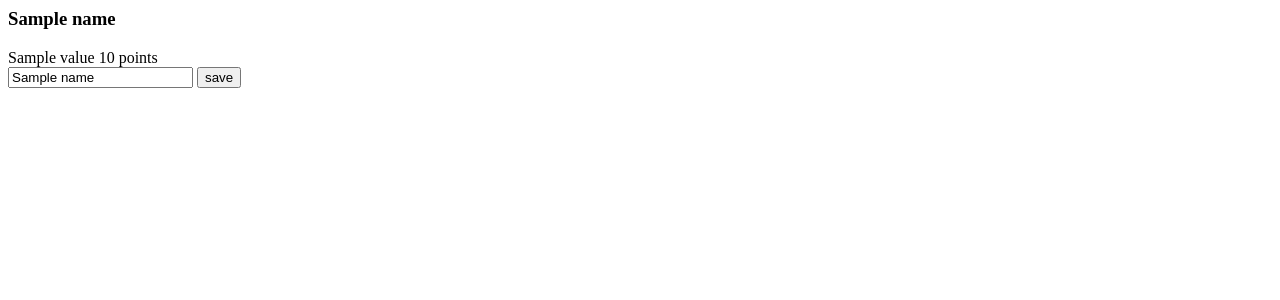
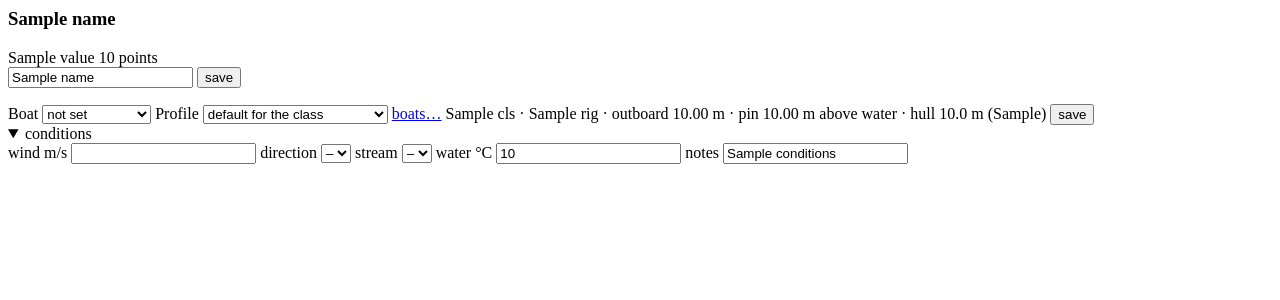
Before and after one commit to StrongCodr/SyncRow_Portal, a FastAPI app: template web/templates/interval_header.html in a window 1280 px wide. Shown: the top 300 px of the page. Run offline with FastAPI, Linux system fonts and the light colour scheme; the template is opened without the code that fills it: most values are stand-ins (such as "Sample title", 1, 10 or a date in 2020); parts of the project's set-up code (start-up, migrations or seed data) failed here and were passed over.

Commit message:
Run setup: boat class, boat profiles with rigging defaults, conditions
A run records its boat class (the app sends it at run start; the header has
it too) and optionally a boat profile; the portal resolves the rigging from
the profile's overrides on top of the class defaults (srow/boats.py: World
Rowing minimum masses, Concept2/row2k rigging norms, Empacher hull lengths).
Profiles live in the boat_profile measurement as JSON documents, one per
profile plus the per-class defaults; interval_meta now carries name, boat,
profile and the conditions typed in (wind, stream, water, notes), all as
string fields. /boats lists, adds, edits, deletes profiles and sets the
default per class. The raw loader also returns the units' fused Euler
angles and the sensor frame keeps the feather axis, for the kinematics.

```diff
--- a/srow/analysis/frame.py
+++ b/srow/analysis/frame.py
@@ -53,6 +53,7 @@ class SensorFrame:
     used_feather_fallback: bool  # PC1 was out-of-band; used PC2 instead
     stroke_axis_ok: bool       # a stroke-band axis was actually found (else PC1 kept blindly)
     held: np.ndarray           # bool per sample: gyro row identical to previous (zero-order-hold)
+    flip: np.ndarray | None = None   # feather-flip (shaft) axis in the sensor frame, when one was found
 
 
 def _autocorr_hz(proj: np.ndarray, times_s: np.ndarray) -> float:
@@ -363,5 +364,5 @@ def build_sensor_frame(times_s: np.ndarray, accel: np.ndarray, gyro: np.ndarray,
         dominant_hz=dominant_hz,                     # AUTOCORRELATION (harmonic-robust)
         sweep_energy=sweep_energy, fs=fs,
         used_feather_fallback=fb_rep, stroke_axis_ok=ok_rep,
-        held=held,
+        held=held, flip=flip_axis,
     )
--- a/web/main.py
+++ b/web/main.py
@@ -24,6 +24,7 @@ from fastapi.responses import HTMLResponse, JSONResponse, RedirectResponse, Resp
 from fastapi.templating import Jinja2Templates
 from starlette.middleware.sessions import SessionMiddleware
 
+from srow import boats
 from srow.config import load_settings
 from srow.services import InfluxService, LocationService
 from srow.analysis.load import load_raw_by_source
@@ -144,9 +145,125 @@ def interval_set_name(request: Request, tag: str = Form(...), value: str = Form(
     except Exception as e:  # pragma: no cover
         return HTMLResponse(f'<div class="text-red-400 text-sm">Could not save the name: {e}</div>')
     resp = templates.TemplateResponse(request=request, name="interval_header.html",
-                                      context={"tag": tag, "value": value, "name": name, "n": (int(n) if n.isdigit() else None)})
+                                      context={"tag": tag, "value": value, "name": name, "n": (int(n) if n.isdigit() else None),
+                                               "setup": _run_setup(value)})
     resp.headers["HX-Trigger"] = "intervals-changed"
     return resp
+
+
+WIND_DIRS = ("", "head", "tail", "cross")
+STREAMS = ("", "with", "against", "still")
+
+
+def _run_setup(value: str) -> dict:
+    """Everything the header and the charts need to know about the run's boat: its class and profile
+    as recorded, the profiles to choose from, the resolved rigging, and the conditions typed in."""
+    try:
+        meta = influx.fetch_interval_meta().get(value, {})
+    except Exception:  # pragma: no cover
+        meta = {}
+    try:
+        profiles, defaults = influx.fetch_boat_profiles()
+    except Exception:  # pragma: no cover
+        profiles, defaults = {}, {}
+    cls = meta.get("boat") if meta.get("boat") in boats.CLASSES else None
+    profile = boats.pick_profile(profiles, defaults, meta.get("profile"), cls)
+    rig = boats.resolve(cls, profile)
+    source = "profile" if profile is not None else ("class default" if cls else "assumed, no boat class recorded")
+    choices = sorted((p for p in profiles.values() if not p.deleted), key=lambda p: (p.cls, p.name.lower()))
+    return {"meta": meta, "cls": cls, "profile": profile, "profiles": choices, "defaults": defaults, "rig": rig,
+            "rig_source": source, "classes": boats.CLASSES, "wind_dirs": WIND_DIRS, "streams": STREAMS}
+
+
+@app.post("/interval/meta", response_class=HTMLResponse)
+def interval_set_meta(request: Request, tag: str = Form(...), value: str = Form(...), n: str = Form(""),
+                      boat: str = Form(""), profile: str = Form(""), wind_ms: str = Form(""), wind_dir: str = Form(""),
+                      stream: str = Form(""), water_temp_c: str = Form(""), conditions: str = Form("")):
+    """Record the run's boat class, profile and conditions (one interval_meta point) and return the header."""
+    if not _user(request):
+        return HTMLResponse("", status_code=401)
+    fields = {"boat": boat if boat in boats.CLASSES else "", "profile": profile.strip()[:40],
+              "wind_ms": _num_or_blank(wind_ms), "wind_dir": wind_dir if wind_dir in WIND_DIRS else "",
+              "stream": stream if stream in STREAMS else "", "water_temp_c": _num_or_blank(water_temp_c),
+              "conditions": conditions.strip()[:200]}
+    try:
+        influx.set_interval_meta(value, **fields)
+    except Exception as e:  # pragma: no cover
+        return HTMLResponse(f'<div class="text-red-400 text-sm">Could not save the run setup: {e}</div>')
+    return templates.TemplateResponse(request=request, name="interval_header.html",
+                                      context={"tag": tag, "value": value, "name": _interval_name(value),
+                                               "n": (int(n) if n.isdigit() else None), "setup": _run_setup(value)})
+
+
+def _num_or_blank(text: str) -> str:
+    try:
+        return f"{float(text):g}" if text.strip() else ""
+    except ValueError:
+        return ""
+
+
+# ─── Boats (profiles) ────────────────────────────────────────────────────────
+
+@app.get("/boats", response_class=HTMLResponse)
+def boats_page(request: Request, edit: str = ""):
+    if not _user(request):
+        return RedirectResponse("/login", status_code=303)
+    profiles, defaults = influx.fetch_boat_profiles()
+    live = sorted((p for p in profiles.values() if not p.deleted), key=lambda p: (p.cls, p.name.lower()))
+    editing = profiles.get(edit) if edit else None
+    return templates.TemplateResponse(request=request, name="boats.html", context={
+        "profiles": live, "defaults": defaults, "classes": boats.CLASSES, "fields": boats.FIELDS,
+        "class_defaults": boats.DEFAULTS, "editing": editing, "user": _user(request)})
+
+
+@app.post("/boats/save")
+async def boats_save(request: Request):
+    if not _user(request):
+        return RedirectResponse("/login", status_code=303)
+    form = await request.form()
+    pid = str(form.get("id") or "").strip() or f"p{int(dt.datetime.now(tz=dt.timezone.utc).timestamp() * 1000)}"
+    cls = form.get("cls") if form.get("cls") in boats.CLASSES else boats.FALLBACK_CLASS
+    overrides = {}
+    for k in boats.FIELDS:
+        raw = str(form.get(k) or "").strip()
+        if raw:
+            try:
+                overrides[k] = float(raw)
+            except ValueError:
+                pass
+    name = str(form.get("name") or "").strip()[:60] or f"{cls} boat"
+    influx.save_boat_profile(boats.BoatProfile(id=pid, name=name, cls=cls, overrides=overrides))
+    if form.get("make_default"):
+        _, defaults = influx.fetch_boat_profiles()
+        defaults[cls] = pid
+        influx.set_default_profiles(defaults)
+    return RedirectResponse("/boats", status_code=303)
+
+
+@app.post("/boats/default")
+def boats_default(request: Request, id: str = Form(...)):
+    if not _user(request):
+        return RedirectResponse("/login", status_code=303)
+    profiles, defaults = influx.fetch_boat_profiles()
+    p = profiles.get(id)
+    if p is not None:
+        defaults[p.cls] = id
+        influx.set_default_profiles(defaults)
+    return RedirectResponse("/boats", status_code=303)
+
+
+@app.post("/boats/delete")
+def boats_delete(request: Request, id: str = Form(...)):
+    if not _user(request):
+        return RedirectResponse("/login", status_code=303)
+    profiles, defaults = influx.fetch_boat_profiles()
+    p = profiles.get(id)
+    if p is not None:
+        p.deleted = True
+        influx.save_boat_profile(p)
+        if any(v == id for v in defaults.values()):
+            influx.set_default_profiles({k: v for k, v in defaults.items() if v != id})
+    return RedirectResponse("/boats", status_code=303)
 
 
 @lru_cache(maxsize=6)
@@ -246,6 +363,7 @@ def interval(request: Request, tag: str, value: str):
             "tag": tag,
             "value": value,
             "name": _interval_name(value),
+            "setup": _run_setup(value),
             "n": len(df) if df is not None else 0,
             "offsets_json": json.dumps(charts.offsets_fig(cross, xrange)),
             "offsets_summary": charts.offsets_summary(cross),
--- a/web/templates/interval_header.html
+++ b/web/templates/interval_header.html
@@ -9,3 +9,46 @@
     <button type="submit" class="text-xs px-2 py-1 rounded border border-border text-subtle hover:text-accent hover:border-accent">save</button>
   </form>
 </div>
+{% if setup %}
+{% set m = setup.meta %}
+<form class="mt-2 text-sm" hx-post="/interval/meta" hx-target="#interval-header" hx-swap="innerHTML">
+  <input type="hidden" name="tag" value="{{ tag }}"><input type="hidden" name="value" value="{{ value }}"><input type="hidden" name="n" value="{{ n if n is not none else '' }}">
+  <div class="flex flex-wrap items-center gap-x-3 gap-y-1">
+    <label class="text-subtle">Boat
+      <select name="boat" class="ml-1 rounded bg-base text-text border border-border px-1 py-0.5 text-sm focus:outline-none focus:border-accent">
+        <option value="" {% if not setup.cls %}selected{% endif %}>not set</option>
+        {% for c in setup.classes %}<option value="{{ c }}" {% if setup.cls == c %}selected{% endif %}>{{ c }}</option>{% endfor %}
+      </select>
+    </label>
+    <label class="text-subtle">Profile
+      <select name="profile" class="ml-1 rounded bg-base text-text border border-border px-1 py-0.5 text-sm focus:outline-none focus:border-accent">
+        <option value="" {% if not m.profile %}selected{% endif %}>default for the class</option>
+        {% for p in setup.profiles %}<option value="{{ p.id }}" {% if m.profile == p.id %}selected{% endif %}>{{ p.name }} ({{ p.cls }})</option>{% endfor %}
+      </select>
+    </label>
+    <a href="/boats" target="_blank" class="text-xs text-subtle hover:text-accent underline">boats…</a>
+    <span class="text-xs text-subtle" id="rig-summary">
+      {{ setup.rig.cls }}{% if setup.rig.profile_name %} · {{ setup.rig.profile_name }}{% endif %}
+      · outboard {{ '%.2f'|format(setup.rig.outboard_m) }} m · pin {{ '%.2f'|format(setup.rig.pin_height_m) }} m above water · hull {{ '%.1f'|format(setup.rig.hull_len_m) }} m
+      <span class="opacity-70">({{ setup.rig_source }})</span>
+    </span>
+    <button type="submit" class="text-xs px-2 py-1 rounded border border-border text-subtle hover:text-accent hover:border-accent">save</button>
+  </div>
+  <details class="mt-1" {% if m.wind_ms or m.wind_dir or m.stream or m.water_temp_c or m.conditions %}open{% endif %}>
+    <summary class="text-xs text-subtle cursor-pointer select-none">conditions</summary>
+    <div class="flex flex-wrap items-center gap-x-3 gap-y-1 mt-1">
+      <label class="text-subtle text-xs">wind m/s <input type="number" step="0.1" min="0" name="wind_ms" value="{{ m.wind_ms or '' }}" class="w-16 rounded bg-base text-text border border-border px-1 py-0.5 text-sm"></label>
+      <label class="text-subtle text-xs">direction
+        <select name="wind_dir" class="rounded bg-base text-text border border-border px-1 py-0.5 text-sm">
+          {% for d in setup.wind_dirs %}<option value="{{ d }}" {% if (m.wind_dir or '') == d %}selected{% endif %}>{{ d or '–' }}</option>{% endfor %}
+        </select></label>
+      <label class="text-subtle text-xs">stream
+        <select name="stream" class="rounded bg-base text-text border border-border px-1 py-0.5 text-sm">
+          {% for d in setup.streams %}<option value="{{ d }}" {% if (m.stream or '') == d %}selected{% endif %}>{{ d or '–' }}</option>{% endfor %}
+        </select></label>
+      <label class="text-subtle text-xs">water °C <input type="number" step="0.5" name="water_temp_c" value="{{ m.water_temp_c or '' }}" class="w-16 rounded bg-base text-text border border-border px-1 py-0.5 text-sm"></label>
+      <label class="text-subtle text-xs">notes <input type="text" name="conditions" value="{{ m.conditions or '' }}" maxlength="200" placeholder="anything about the day" class="w-64 rounded bg-base text-text border border-border px-1 py-0.5 text-sm"></label>
+    </div>
+  </details>
+</form>
+{% endif %}
```
Also changed, not shown: srow/analysis/load.py (+8 -5 lines), srow/boats.py (added, +103 -0 lines), srow/services/influx_service.py (+88 -14 lines), tests/test_boats.py (added, +35 -0 lines), tests/test_interval_names.py (+36 -2 lines), tests/test_web_setup.py (added, +69 -0 lines), web/templates/boats.html (added, +73 -0 lines).
